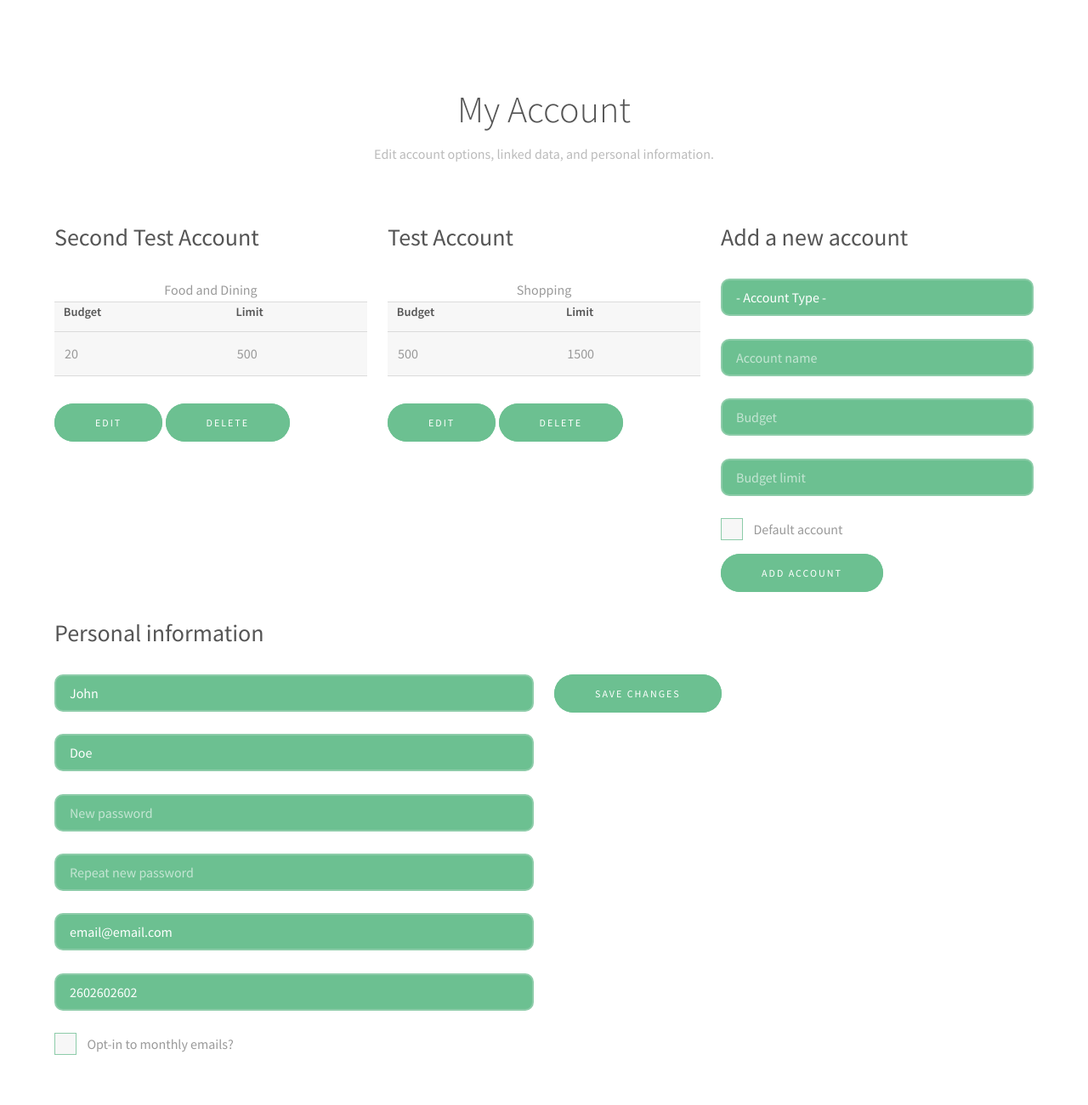
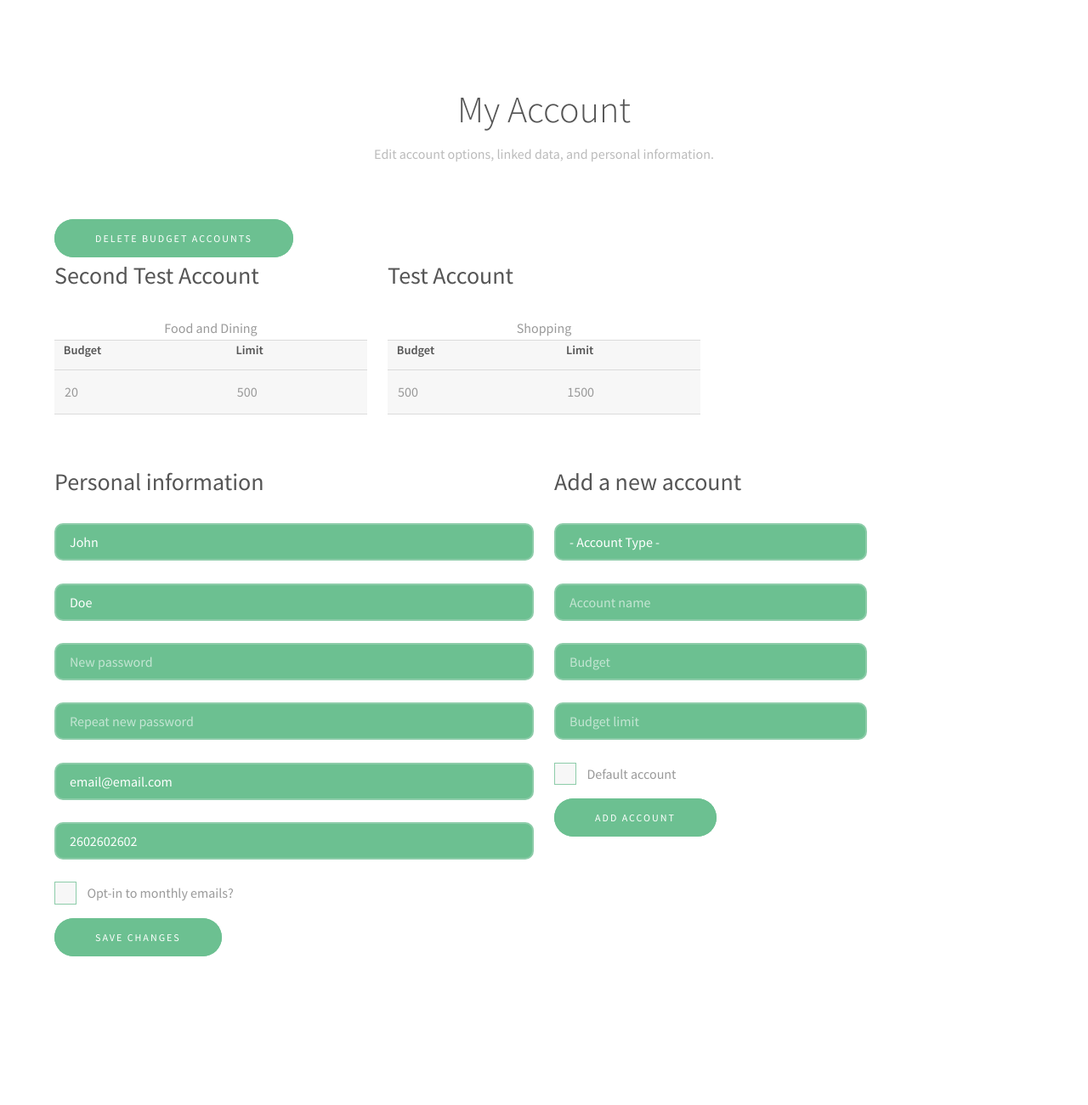
Before and after one commit to KimGrobien/wyze, a PHP site: page /account.php in a window 1280 px wide. Shown: the part 44-1345 px from the top of the page at 85% size. After the commit the page ends 1170 px from the top, so only its background shows below. Run offline with PHP 8.4, Linux system fonts and the light colour scheme; data comes from the database, SQL or seed files in the repository.

Commit message:
Structural changes, added delete functionality.

```diff
--- a/account.php
+++ b/account.php
@@ -9,6 +9,8 @@
    <?php
 	require_once("db_con.php");
 	$connection = connect_to_db();
+
+	$acctArray;
 
 	function echoSQL($connection, $statement, $label) {
 		$sql = sprintf($statement);
@@ -31,11 +33,16 @@
 		if (isset($_POST['newType']) && isset($_POST['newAccName']) && isset($_POST['newBudget']) && isset($_POST['newLimit'])) {
 			$accountType = $_POST['newType']; $accountName = $_POST['newAccName']; $budget = $_POST['newBudget']; $limit = $_POST['newLimit'];
 			mysqli_query($connection, "insert into accountsettings(userID, accountName) values (2, '$accountName')");
-			mysqli_query($connection, "insert into plan(userID, categoryID, budget, plan_limit) values (2, '$newType', '$budget', '$limit')");
+			mysqli_query($connection, "insert into plan(userID, categoryID, budget, plan_limit) values (2, '$accountType', '$budget', '$limit')");
 			if (isset($_POST['newDefault'])) {
 				mysqli_query($connection, "insert into plan(default_plan) values (1) where userID = 2");
 			}
 		}
+	}
+
+	if (isset($_POST['deleteAcct'])) {
+		mysqli_query($connection, "delete from plan where userID = 2");
+		mysqli_query($connection, "delete from accountsettings where userID = 2");
 	}
 
 	?>
@@ -60,18 +67,18 @@
                <p>Edit account options, linked data, and personal information.</p>
             </header>
 			<form method="POST">
-            <div class="row">
 
 					<?php
 						$result1 = mysqli_query($connection, "select * from accountsettings where userID = 2");
 						$result2 = mysqli_query($connection, "select * from plan where userID = 2");
+						$count = 0;
 						while ($row1 = mysqli_fetch_array($result1)) {
-							$count = 0;
 							$row2 = mysqli_fetch_array($result2);
-								$count = $count + 1;
+							if ($count == 0) { echo '<input type="submit" name="deleteAcct" value="Delete budget accounts" class="button special"><div class="row">'; }
 							$categoryName = mysqli_query($connection, "select categoryName from categories where categoryID = " . $row2['categoryID']);
 							$categoryString = mysqli_fetch_assoc($categoryName);
-								echo '<div class="4u 12u$(medium)"><h3>' . $row1['accountName'] . '</h3>';
+							$accountName = $row1['accountName'];
+							echo '<div class="4u 12u$(medium)"><h3>' . $accountName . '</h3>';
 							echo '<div class="table-wrapper">
 									<table>
 										<thead>
@@ -88,12 +95,25 @@
 											</tr>
 										</tbody>
 									</table>
+								</div></div>';
+							$acctArray[$count] = $row2['planID'];
+							$count = $count + 1;
+						}
+						if ($count != 0) { echo '</div>'; }
+					?>
+			<br />
+			<div class="row">
+				<div class="6u 12u$(medium)">
+				  <h3>Personal information</h3>
+				  <input name="fname" value="<?php echoSQL($connection, "select fname from users where id = 2", "fname");?>" placeholder="First name" type="text"><br />
+                  <input name="lname" value="<?php echoSQL($connection, "select lname from users where id = 2", "lname");?>" placeholder="Last name" type="text"><br />
+				  <input name="password1" placeholder="New password" type="password"><br />
+				  <input name="password2" placeholder="Repeat new password" type="password"><br />
+                  <input name="email" value="<?php echoSQL($connection, "select email from users where id = 2", "email");?>" placeholder="Email" type="text"><br />
+                  <input name="phone" value="<?php echoSQL($connection, "select numPhone from users where id = 2", "numPhone");?>" placeholder="Phone number" type="text"><br />
+				  <input id="optin" name="opt-check" type="checkbox"><label for="optin">Opt-in to monthly emails?</label><br />
+				  <input name="personalSave" type="submit" value="Save changes" class="button special">
 				</div>
-									<input type="submit" name="editAcct' . $count . '" value="Edit" class="button special">
-									<input type="submit" name="deleteAcct' . $count . '" value="Delete" class="button special"></div>';
-						}
-					?>
-
 				<div class="4u$ 12u$(medium)">
                   <h3>Add a new account</h3>
                   <select name="newType">
@@ -107,26 +127,8 @@
                   <input name="newAccName" placeholder="Account name" type="text"><br />
                   <input name="newBudget" placeholder="Budget" type="text"><br />
                   <input name="newLimit" placeholder="Budget limit" type="text"><br />
-                  <div class="6u$(small)">
-                     <input name="newDefault" id="newDefault" type="checkbox"><label for="newDefault">Default account</label>
-                  </div>
+                  <input name="newDefault" id="newDefault" type="checkbox"><label for="newDefault">Default account</label><br />
                   <input type="submit" name="addAccount" value="Add account" class="button special">
-               </div>
-            </div>
-			<br />
-			<h3>Personal information</h3>
-			<div class="row">
-				<div class="6u 12u$(medium)">
-				  <input name="fname" value="<?php echoSQL($connection, "select fname from users where id = 2", "fname");?>" placeholder="First name" type="text"><br />
-                  <input name="lname" value="<?php echoSQL($connection, "select lname from users where id = 2", "lname");?>" placeholder="Last name" type="text"><br />
-				  <input name="password1" placeholder="New password" type="password"><br />
-				  <input name="password2" placeholder="Repeat new password" type="password"><br />
-                  <input name="email" value="<?php echoSQL($connection, "select email from users where id = 2", "email");?>" placeholder="Email" type="text"><br />
-                  <input name="phone" value="<?php echoSQL($connection, "select numPhone from users where id = 2", "numPhone");?>" placeholder="Phone number" type="text"><br />
-				  <input id="optin" name="opt-check" type="checkbox"><label for="optin">Opt-in to monthly emails?</label>
-				</div>
-				<div class="6u$ 12u$(medium)">
-					<input name="personalSave" type="submit" value="Save changes" class="button special">
                </div>
 			</div>
          </div>
```
Lines whose indentation alone changed are shown as unchanged.
